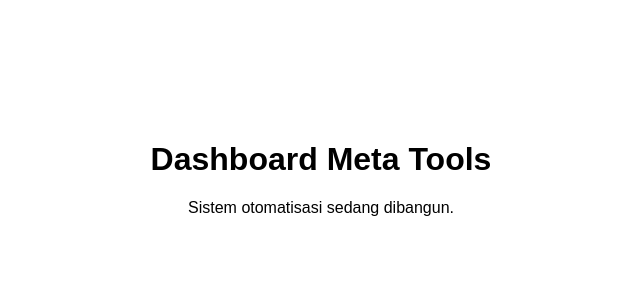
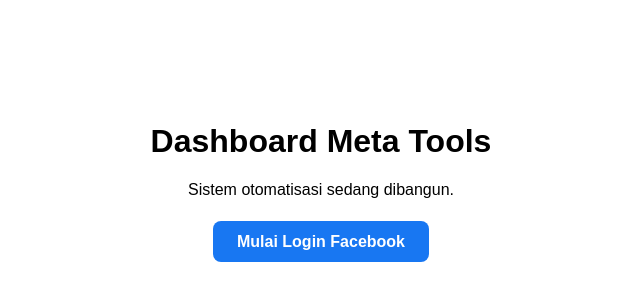
Before and after one commit to tamse94/toolsfb, a Next.js app: page / in a window 1280 px wide. Shown: the part 232-532 px from the top of the page, without its empty margins (319-959 px from the left). Built offline with nearby package versions, Linux system fonts and the light colour scheme.

Commit message:
Update page.js

```diff
--- a/app/page.js
+++ b/app/page.js
@@ -4,6 +4,13 @@
       <div style={{ textAlign: 'center' }}>
         <h1>Dashboard Meta Tools</h1>
         <p>Sistem otomatisasi sedang dibangun.</p>
+        <br />
+
+        {/* Ini adalah tombol saktinya */}
+        <a href="/api/auth/signin" style={{ padding: '12px 24px', backgroundColor: '#1877F2', color: 'white', textDecoration: 'none', borderRadius: '8px', fontWeight: 'bold', fontSize: '16px' }}>
+          Mulai Login Facebook
+        </a>
+
       </div>
     </main>
   )
```
